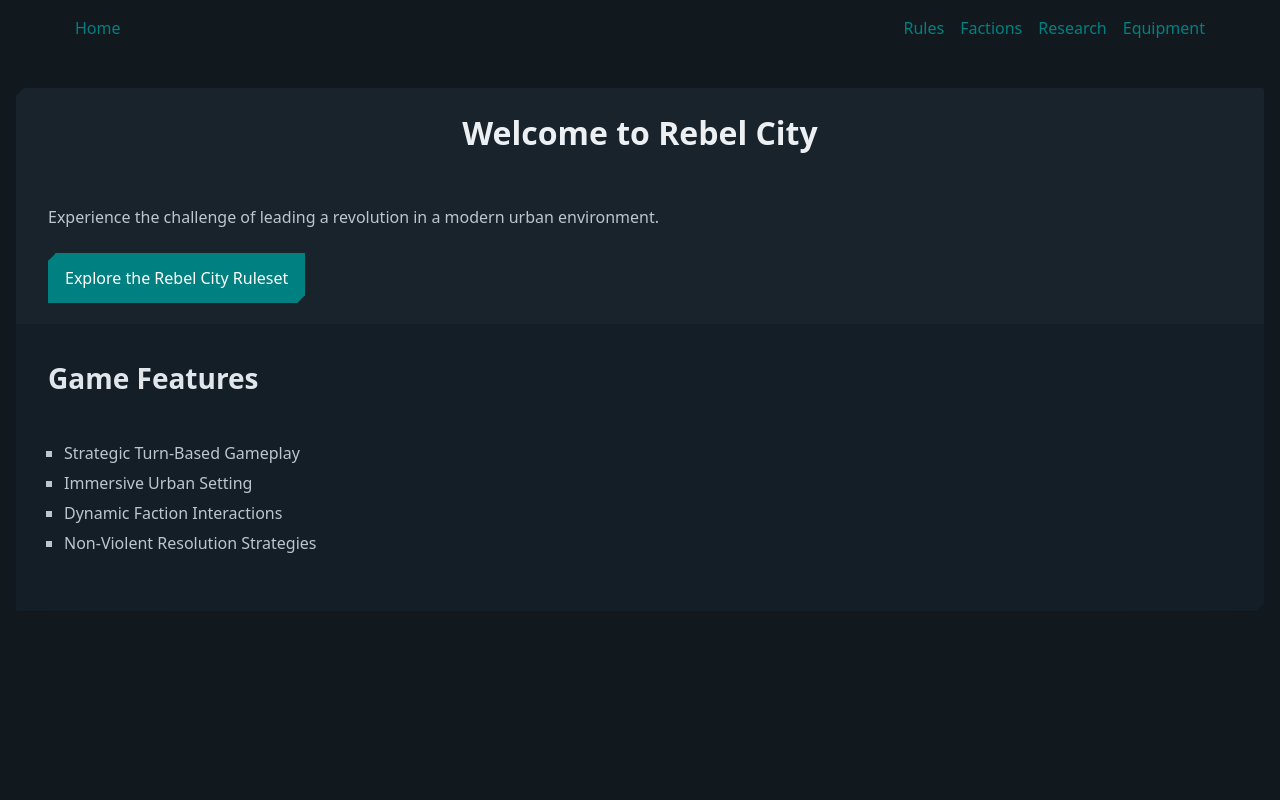
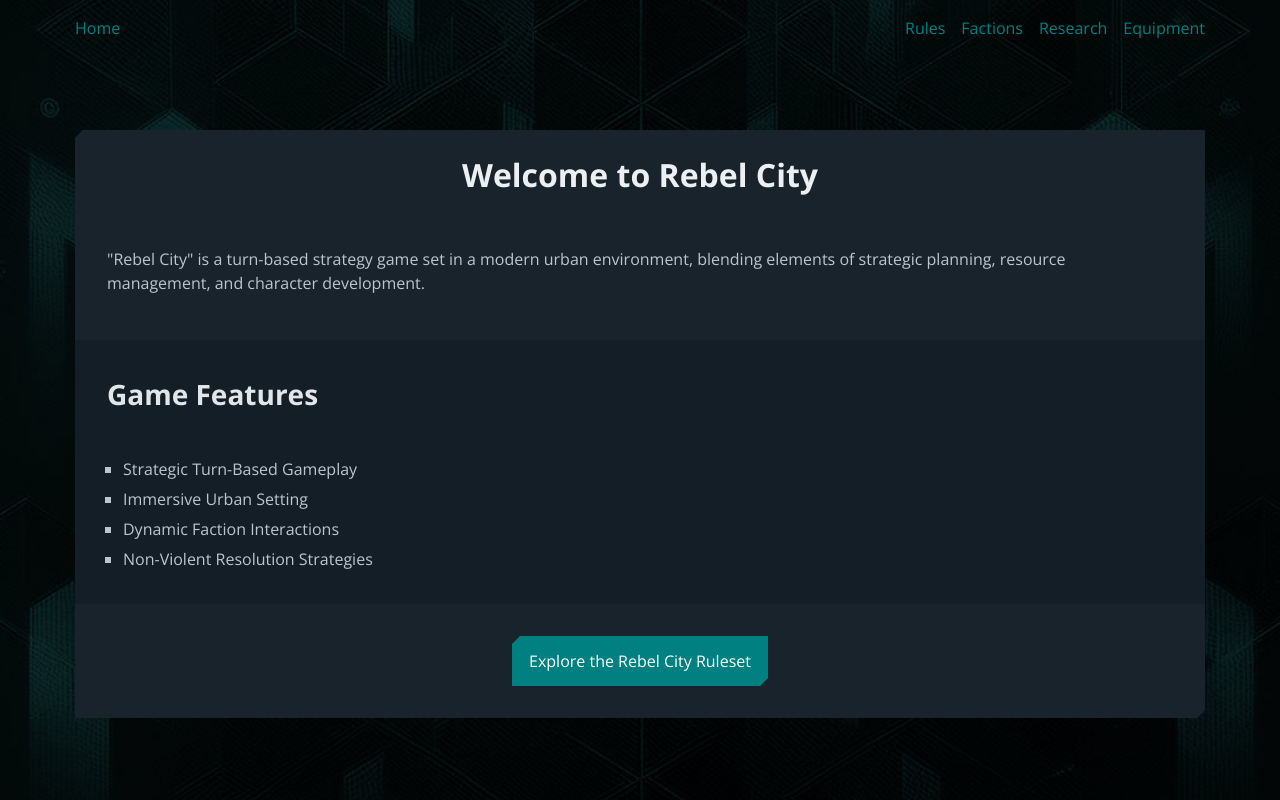
Before and after one commit to emanueldonner/rebelcityweb, a SvelteKit app: page / in a window 1280 px wide. Built offline with nearby package versions, Linux system fonts and the light colour scheme.

Commit message:
Add font import and background image

```diff
--- a/src/app.css
+++ b/src/app.css
@@ -1,3 +1,5 @@
+@import url('https://fonts.googleapis.com/css?family=Open+Sans:400,700&display=swap');
+
 /* Deep-purple Light scheme (Default) */
 /* Can be forced with data-theme="light" */
 [data-theme='light'],
@@ -35,6 +37,7 @@
 	--switch-color: var(--primary-inverse);
 	--switch-checked-background-color: var(--primary);
 
+	--font-family: 'Open Sans', sans-serif;
 	--font-size: 16px;
 
 	--highlight-color: #800080;
@@ -61,3 +64,12 @@ article {
 h1 {
 	text-align: center;
 }
+
+body {
+	background-image: url('/images/background2.jpg');
+	background-size: cover;
+	background-position: center;
+	background-repeat: no-repeat;
+	background-attachment: fixed;
+	min-height: 100dvh;
+}
--- a/src/routes/+layout.svelte
+++ b/src/routes/+layout.svelte
@@ -45,4 +45,7 @@
 	.active {
 		color: var(--highlight-color);
 	}
+
+	main {
+	}
 </style>
--- a/src/routes/+page.svelte
+++ b/src/routes/+page.svelte
@@ -1,8 +1,11 @@
+<div class="container">
 	<article>
 		<header>
 			<h1>Welcome to Rebel City</h1>
-		<p>Experience the challenge of leading a revolution in a modern urban environment.</p>
-		<a href="/rules" role="button">Explore the Rebel City Ruleset</a>
+			<p>
+				"Rebel City" is a turn-based strategy game set in a modern urban environment, blending
+				elements of strategic planning, resource management, and character development.
+			</p>
 		</header>
 		<h2>Game Features</h2>
 		<ul class="features-list">
@@ -12,4 +15,25 @@
 			<li>Non-Violent Resolution Strategies</li>
 			<!-- Add more features as necessary -->
 		</ul>
+		<footer>
+			<a href="/rules" role="button">Explore the Rebel City Ruleset</a>
+		</footer>
 	</article>
+</div>
+
+<style>
+	.container {
+		display: flex;
+		align-items: center;
+		justify-content: center;
+		height: calc(100dvh - 4rem);
+	}
+
+	article {
+		flex-grow: 1;
+		& footer {
+			text-align: center;
+			padding: 2rem 0;
+		}
+	}
+</style>
--- a/src/routes/equipment/[id]/+page.svelte
+++ b/src/routes/equipment/[id]/+page.svelte
@@ -6,6 +6,7 @@
 	$: item = equipment.find((item) => item.id === id);
 </script>
 
+<div class="container">
 	<h1 class="title">Equipment</h1>
 
 	<article class="equipment-item">
@@ -19,6 +20,7 @@
 			</div>
 		</footer>
 	</article>
+</div>
 
 <style>
 	.equipment-item {
```
Also changed, not shown: static/images/background.jpg (added), static/images/background2.jpg (added). Lines whose indentation alone changed are shown as unchanged.
